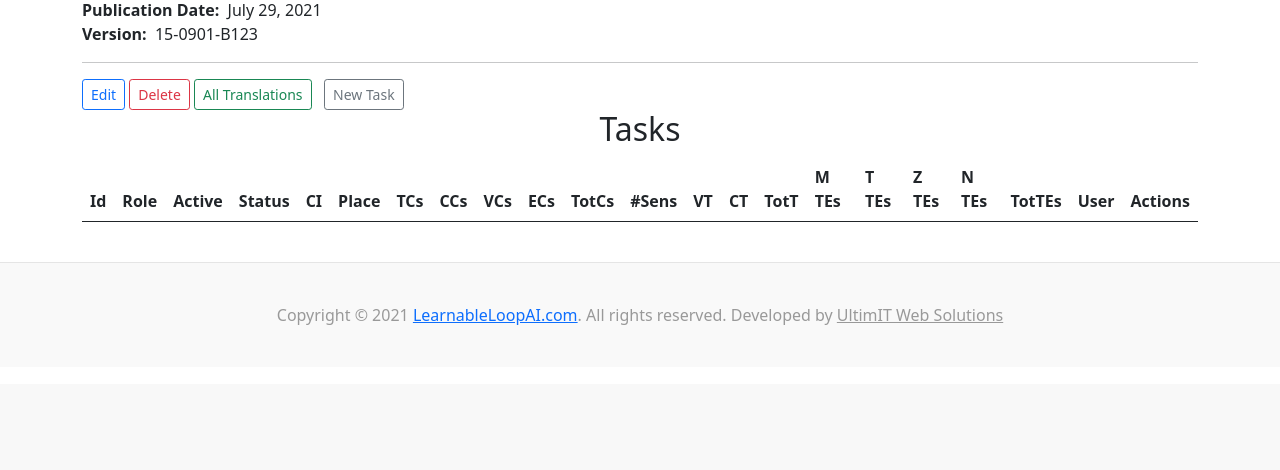
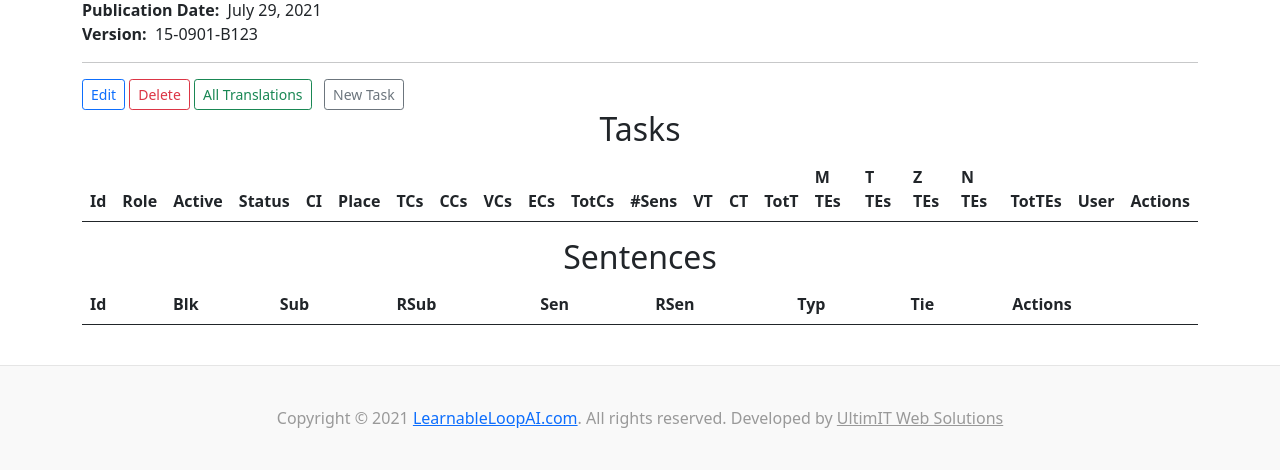
Before and after one commit to ultimitech/tranai4_site, a Django app: page /documents/1/translations/2/ in a window 1280 px wide. Shown: the part 416-886 px from the top of the page. Before the commit the page ends 741 px from the top, so only its background shows below. Run offline with Django 3.2, Linux system fonts and the light colour scheme; data comes from the database, SQL or seed files in the repository; both versions use the stored data as it was after the commit; lists and menus that the app fills with data are empty.

Commit message:
add Sentence model; add show_translation_sentence

```diff
--- a/tranai/admin.py
+++ b/tranai/admin.py
@@ -3,10 +3,10 @@ from .models import Document
 from .models import Translation
 from .models import Task
 # from .models import User
-# from .models import Sentence
+from .models import Sentence
 
 admin.site.register(Document)
 admin.site.register(Translation)
 admin.site.register(Task)
 # admin.site.register(User)
-# admin.site.register(Sentence)
+admin.site.register(Sentence)
--- a/tranai/models.py
+++ b/tranai/models.py
@@ -119,3 +119,19 @@ class Task(models.Model):
 
   def __str__(self):
     return f"[{self.translation.lan} {self.translation.blkc}.{self.translation.subc}.{self.translation.senc}.{self.translation.xcrip}] {self.translation.document.descriptor} {self.translation.document.title} ({self.translation.version}) ({self.role}) {self.user.username} {self.place}"
+
+class Sentence(models.Model):
+  class SentenceType(models.TextChoices):
+    n = 'n', _('Normal')
+    c = 'c', _('Conversation')
+    s = 's', _('Scripture')
+    p = 'p', _('Poetry first line')
+    q = 'q', _('Poetry other lines')
+  blk = models.IntegerField('Block', blank=True, null=True,)
+  sub = models.IntegerField('Sub-block', blank=True, null=True,)
+  rsub = models.IntegerField('Running sub-block', blank=True, null=True,)
+  sen = models.IntegerField('Sentence', blank=True, null=True,)
+  rsen = models.IntegerField('Running sentence', blank=True, null=True,)
+  typ = models.CharField('Sentence type', max_length=1, validators=[MinLengthValidator(1), MaxLengthValidator(1)], choices=SentenceType.choices, default=SentenceType.n, blank=False, null=False,)
+  tie = models.BooleanField('Tie', default=False)
+  translation = models.ForeignKey(Translation, blank=False, null=False, on_delete=models.DO_NOTHING, related_name='sentences')
--- a/tranai/templates/tranai/show_document_translation.html
+++ b/tranai/templates/tranai/show_document_translation.html
@@ -85,4 +85,38 @@
 {% endfor %}
     </tbody>
   </table>
+
+  <center><h2>Sentences</h2></center>
+  <table class="table table-hover">
+    <thead>
+      <tr>
+        <th scope="col">Id</th>
+        <th scope="col">Blk</th>
+        <th scope="col">Sub</th>
+        <th scope="col">RSub</th>
+        <th scope="col">Sen</th>
+        <th scope="col">RSen</th>
+        <th scope="col">Typ</th>
+        <th scope="col">Tie</th>
+        <th scope="col">Actions</th>
+      </tr>
+    </thead>
+    <tbody>
+{% for sentence in sentences %}
+      <tr>
+        <td><a href="{% url 'show-translation-sentence' translation.id sentence.id %}">{{sentence.id}}</a></td> <!---->
+        <td>{{sentence.blk}}</td>
+        <td>{{sentence.sub}}</td>
+        <td>{{sentence.rsub}}</td>
+        <td>{{sentence.sen}}</td>
+        <td>{{sentence.rsen}}</td>
+        <td>{{sentence.typ}}</td>
+        <td>{{sentence.tie}}</td>
+        <td><a href="">Edit</a>&nbsp;&nbsp;<a href="">Delete</a></td>
+        <!--% url 'update-translation-sentence' sentence.id %--> <!--% url 'delete-translation-sentence' sentence.id %-->
+      </tr>
+{% endfor %}
+    </tbody>
+  </table>
+
 {% endblock %}
--- a/tranai/urls.py
+++ b/tranai/urls.py
@@ -1,3 +1,4 @@
+from tranai.models import Sentence
 from . import views
 from django.urls import path
 
@@ -14,11 +15,16 @@ urlpatterns = [
     # Translation
     path('all_translations', views.index_all_translations, name='index-all-translations'),
     # path('documents/<document_id>/translations/', views.show_document_translations, name='show-document-translations'),
+
     path('documents/<document_id>/translations/', views.index_document_translations, name='index-document-translations'),
     path('documents/<document_id>/translations/<translation_id>/', views.show_document_translation, name='show-document-translation'),
     path('documents/<document_id>/translations/new', views.create_document_translation, name='create-document-translation'),
     path('documents/<document_id>/translations/<translation_id>/edit', views.update_document_translation, name='update-document-translation'),
     path('documents/<document_id>/translations/<translation_id>/delete', views.delete_document_translation, name='delete-document-translation'),
+
+    # Sentence
+    # path('translations/<translation_id>/sentences/', views.index_translation_sentences, name='index-translation-sentences'),
+    path('translations/<translation_id>/sentences/<sentence_id>/', views.show_translation_sentence, name='show-translation-sentence'),
 
     # Task
     path('tasks/', views.index_tasks, name='index-tasks'),
--- a/tranai/views.py
+++ b/tranai/views.py
@@ -92,7 +92,8 @@ def show_document_translation(request, document_id, translation_id):
   document = Document.objects.get(pk=document_id)
   translation = Translation.objects.get(pk=translation_id)
   tasks = translation.tasks.all
-  return render(request, 'tranai/show_document_translation.html', {'document': document, 'translation': translation, 'tasks': tasks})
+  sentences = translation.sentences.all
+  return render(request, 'tranai/show_document_translation.html', {'document': document, 'translation': translation, 'tasks': tasks, 'sentences': sentences})
 
 def create_document_translation(request, document_id):
   if request.method == 'POST':
@@ -153,6 +154,84 @@ def delete_document_translation(request, document_id, translation_id):
     print('Translation delete failure: ' + e)
   # return redirect(f'/documents/{document_id}/translations/')
   return redirect(f'/documents/{document_id}/')
+
+# //////////////////////////////////////
+###############################################################################
+# Sentence
+###############################################################################
+
+# def index_translation_sentences(request, translation_id):
+#   translation = Translation.objects.get(pk=translation_id)
+#   sentences = translation.sentences.all
+#   # return redirect('/')
+#   return render(request, 'tranai/show_document_translation.html', {'translation': translation, 'sentences': sentences})
+
+def show_translation_sentence(request, translation_id, sentence_id):
+  translation = Translation.objects.get(pk=translation_id)
+  sentence = translation.sentences.get(pk=sentence_id)
+  return render(request, 'tranai/show_translation_sentence.html', {'translation': translation, 'sentence': sentence})
+
+# def create_document_translation(request, document_id):
+#   if request.method == 'POST':
+#     form = TranslationForm(request.POST)
+#     if form.is_valid():
+#       try:
+#         # form.save()
+#         translation = form.save()
+#         document = Document.objects.get(pk=document_id)
+#         # translation = Translation.objects.get(pk=translation_id)
+#         translation = Translation.objects.get(pk=translation.id)
+#         translation.document_id = document_id
+#         translation.save()
+#         # model = form.instance
+#         # return redirect('index-translations')
+#         # document
+#         return render(request, 'tranai/show_document.html', {'document': document})
+#       except:
+#         pass
+#     # print('post')
+#     # return HttpResponse("<a class='dropdown-item' href='#'>Translations</a>")
+#   elif request.method == 'GET':
+#     form = TranslationForm()
+#     # print('get')
+#     return render(request, 'tranai/create_document_translation.html', {'form': form})
+
+# def update_document_translation(request, document_id, translation_id):
+#   translation = Translation.objects.get(pk=translation_id)
+#   document = Document.objects.get(pk=document_id)
+#   form = TranslationForm(initial={'lan': translation.lan, 'tran_title': translation.tran_title, 'eng_tran': translation.eng_tran, 'descrip': translation.descrip, 'blkc': translation.blkc, 'subc': translation.subc, 'senc': translation.senc, 'xcrip': translation.xcrip, 'li': translation.li, 'pubdate': translation.pubdate, 'version': translation.version })
+#   if request.method == 'POST':
+#     form = TranslationForm(request.POST, instance=translation)
+#     if form.is_valid():
+#       try:
+#         form.save()
+#         model = form.instance
+#         print('Translation id=' + translation_id + ' updated successfully')
+#         # return redirect(f'/documents/{document_id}/translations/{translation_id}/')
+#         return redirect(f'/documents/{document_id}/')
+#         # return render(request, 'tranai/show_document_translation.html', {'document': document, 'translation': translation})
+#         # return redirect('index-translations')
+#       except Exception as e:
+#         # print('Translation update failure: ' + e)
+#         pass
+#     else:
+#       print('form is not valid')
+#   elif request.method == 'GET':
+#     form = TranslationForm(initial={'lan': translation.lan, 'tran_title': translation.tran_title, 'eng_tran': translation.eng_tran, 'descrip': translation.descrip, 'blkc': translation.blkc, 'subc': translation.subc, 'senc': translation.senc, 'xcrip': translation.xcrip, 'li': translation.li, 'pubdate': translation.pubdate, 'version': translation.version })
+#     return render(request, 'tranai/update_document_translation.html', {'document': document, 'translation': translation, 'form': form})
+
+# def delete_document_translation(request, document_id, translation_id):
+#   translation = Translation.objects.get(pk=translation_id)
+#   document = Document.objects.get(pk=document_id)
+#   try:
+#     translation.delete()
+#     print('Translation delete success')
+#   except Exception as e:
+#     print('Translation delete failure: ' + e)
+#   # return redirect(f'/documents/{document_id}/translations/')
+#   return redirect(f'/documents/{document_id}/')
+
+# \\\\\\\\\\\\\\\\\\\\\
 
 ###############################################################################
 # Task
```
Also changed, not shown: tranai/templates/tranai/show_translation_sentence.html (added, +16 -0 lines), db.sqlite3, tranai/migrations/0005_auto_20210729_2122.py (added).
